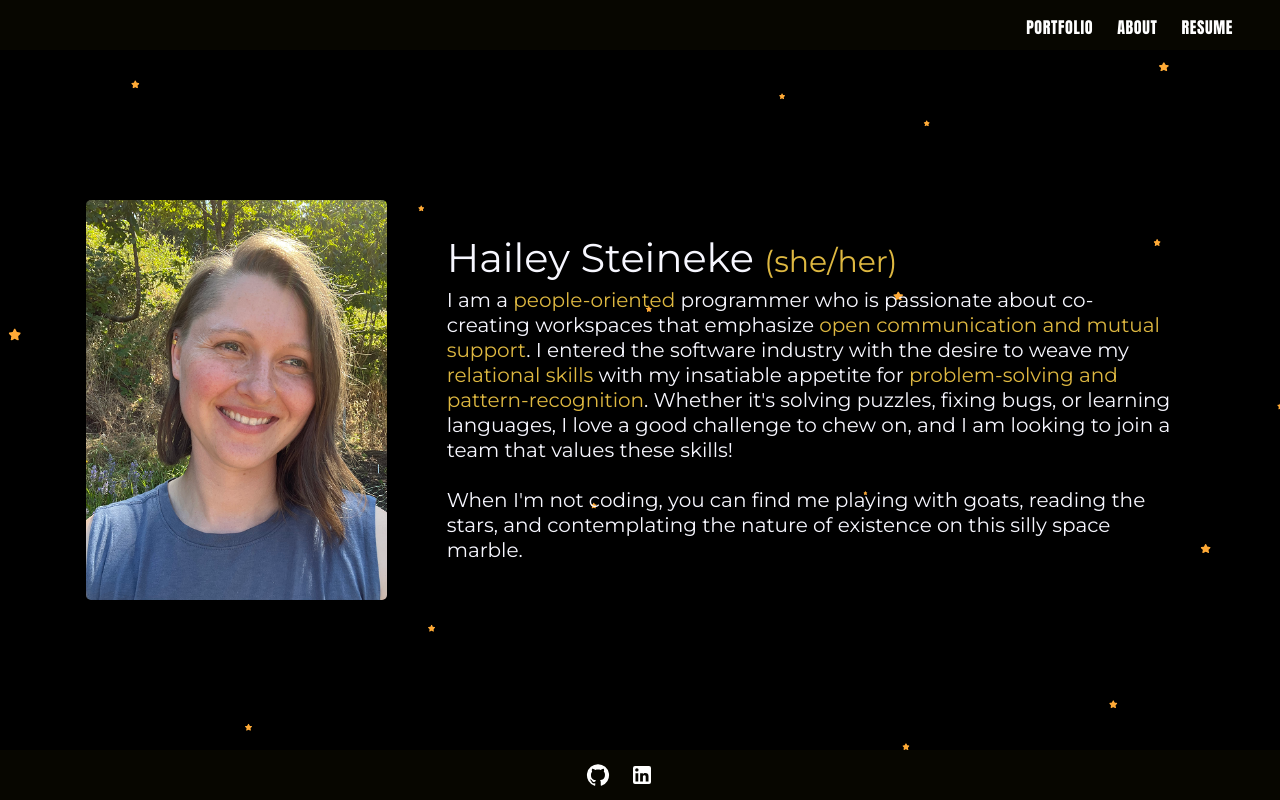
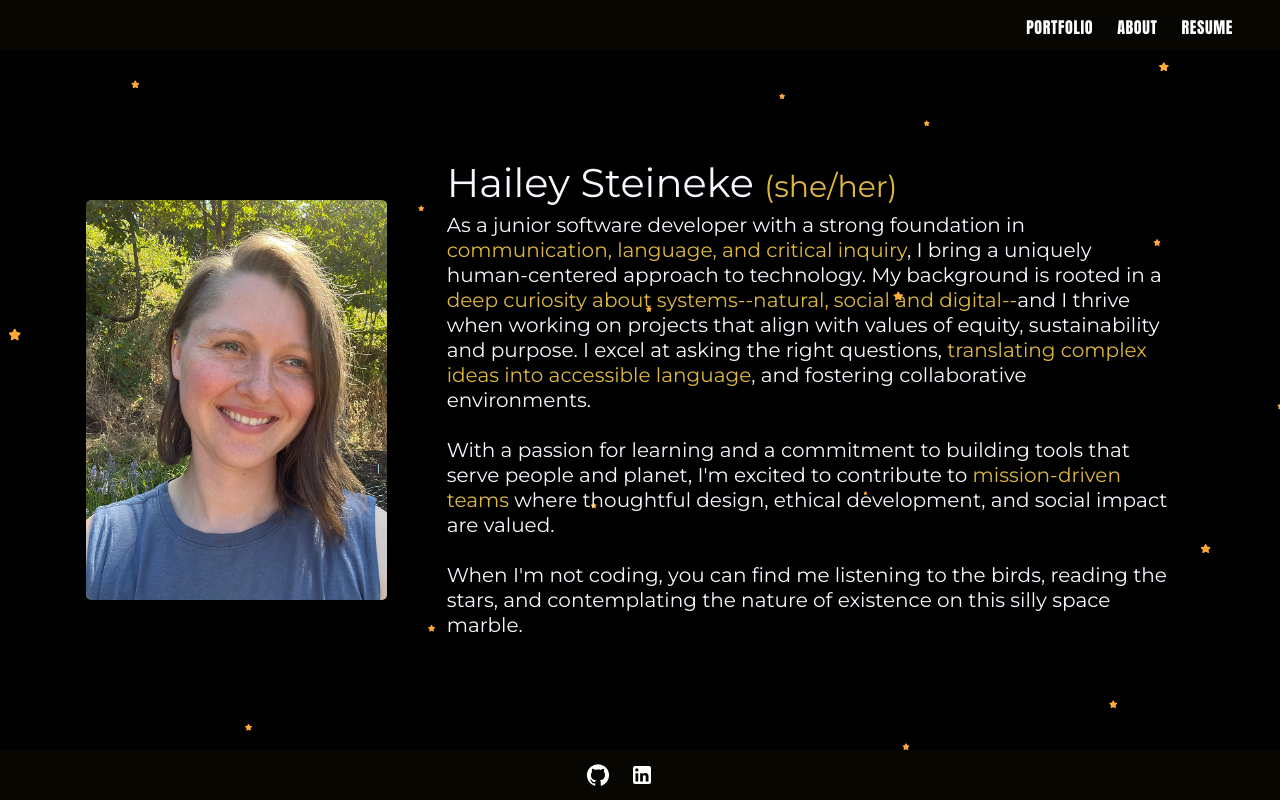
Before and after one commit to hdsteineke/portfolio-site, a React app: page / in a window 1280 px wide. Built offline with nearby package versions, Linux system fonts and the light colour scheme.

Commit message:
updated About Me description

```diff
--- a/src/components/About/About.jsx
+++ b/src/components/About/About.jsx
@@ -11,9 +11,11 @@ export default function About() {
       </section>
       <section className={styles.About}>
         <h1>Hailey Steineke <span className={styles.Pronouns}>(she/her)</span></h1>
-        <p>I am a <span className={styles.Highlight}>people-oriented</span> programmer who is passionate about co-creating workspaces that emphasize <span className={styles.Highlight}>open communication and mutual support</span>. I entered the software industry with the desire to weave my <span className={styles.Highlight}>relational skills</span> with my insatiable appetite for <span className={styles.Highlight}>problem-solving and pattern-recognition</span>. Whether it&apos;s solving puzzles, fixing bugs, or learning languages, I love a good challenge to chew on, and I am looking to join a team that values these skills!<br /><br />
+        <p>As a junior software developer with a strong foundation in <span className={styles.Highlight}>communication, language, and critical inquiry</span>, I bring a uniquely human-centered approach to technology. My background is rooted in a <span className={styles.Highlight}>deep curiosity about systems--natural, social and digital--</span>and I thrive when working on projects that align with values of equity, sustainability and purpose. I excel at asking the right questions, <span className={styles.Highlight}>translating complex ideas into accessible language</span>, and fostering collaborative environments.<br /><br />
 
-        When I&apos;m not coding, you can find me playing with goats, reading the stars, and contemplating the nature of existence on this silly space marble.
+        With a passion for learning and a commitment to building tools that serve people and planet, I&apos;m excited to contribute to <span className={styles.Highlight}>mission-driven teams</span> where thoughtful design, ethical development, and social impact are valued.<br /><br />
+
+        When I&apos;m not coding, you can find me listening to the birds, reading the stars, and contemplating the nature of existence on this silly space marble.
         </p>
       </section>
 
```
